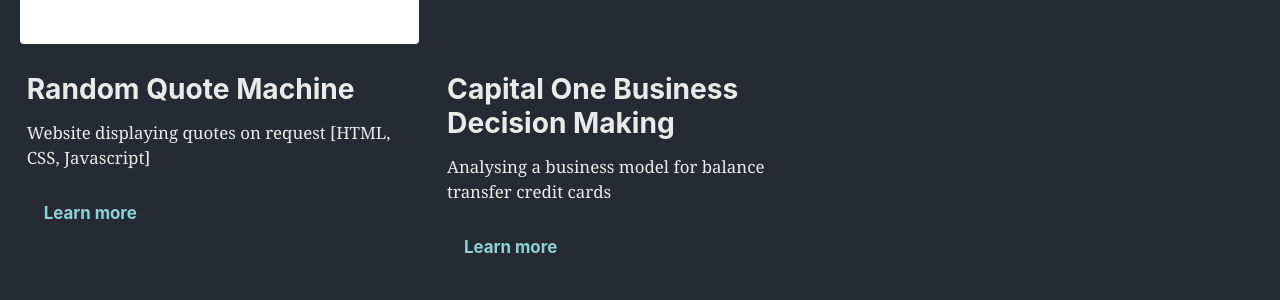
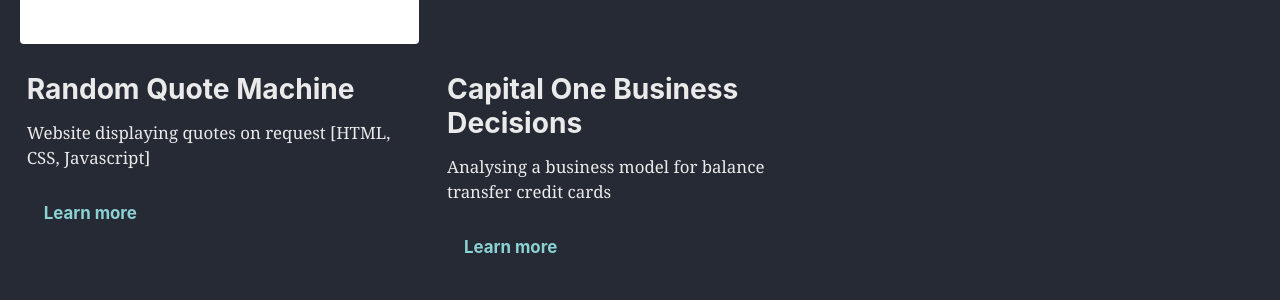
Before and after one commit to mdwcrft/mdwcrft.github.io, a Jekyll site: the page built from _pages/portfolio.md, in a window 1280 px wide. Shown: the part 277-577 px from the top of the page. Built offline with Jekyll 4.4.1, drawn with Linux system fonts in a browser that asks for light colours; cached includes are drawn as plain includes; nearby versions of some CDN libraries.

Commit message:
change name

```diff
--- a/_pages/portfolio.md
+++ b/_pages/portfolio.md
@@ -28,8 +28,8 @@
     excerpt: "Website displaying quotes on request [HTML, CSS, Javascript]"
     url: "/portfolio/random-quote-machine"
   - image_path: /assets/images/p5-cover.png
-    alt: "Capital One Business Decision Making"
-    title: "Capital One Business Decision Making"
+    alt: "Capital One Business Decisions"
+    title: "Capital One Business Decisions"
     excerpt: "Analysing a business model for balance transfer credit cards"
     url: "/portfolio/capital-one-business-decisions"
 ---
```
